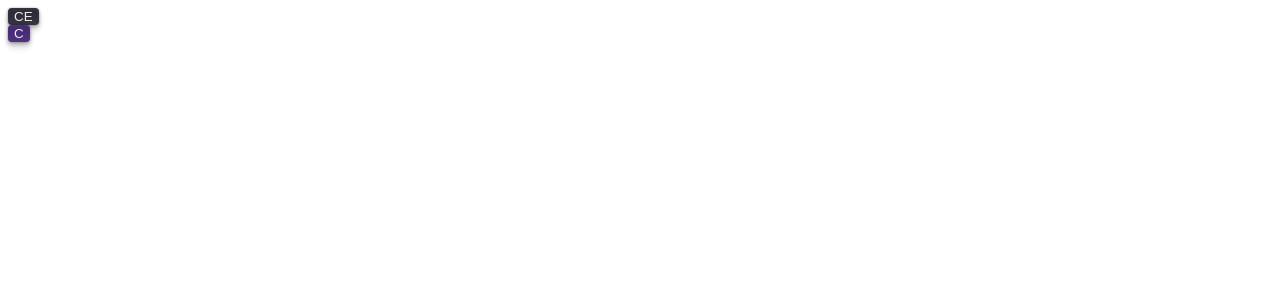
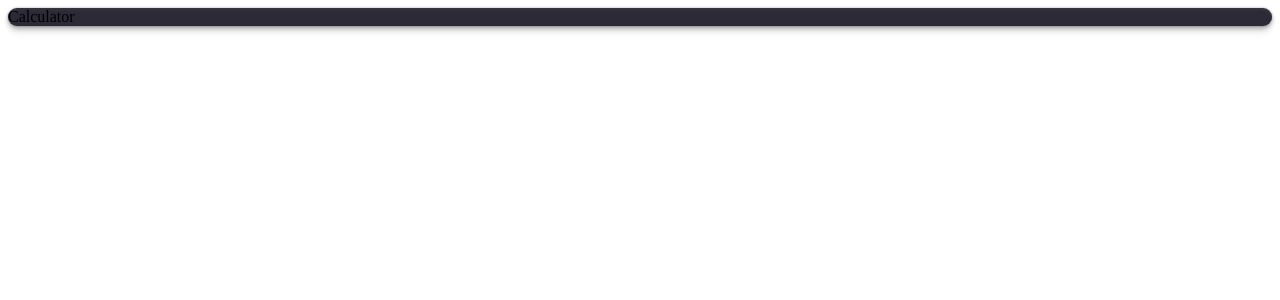
Before and after one commit to PedroAntonny/Calculator-React, a React (Vite) app: page / in a window 1280 px wide. Shown: the top 300 px of the page. Built offline with nearby package versions, Linux system fonts and the light colour scheme.

Commit message:
feat: add Card

```diff
--- a/src/App.tsx
+++ b/src/App.tsx
@@ -1,11 +1,14 @@
 import { Button } from './components/Button'
+import { Card } from './components/Card'
+import { Text } from './components/Text'
 
 function App() {
   return (
-    <div className="py-28 px-4">
-      <Button>CE</Button>
-      <Button variant="primary">C</Button>
-    </div>
+    <main className="py-28 px-4">
+      <Card>
+        <Text>Calculator</Text>
+      </Card>
+    </main>
   )
 }
 
--- /dev/null
+++ b/src/components/Card.tsx
@@ -0,0 +1,16 @@
+interface CardProps extends React.HTMLAttributes<HTMLDivElement> {
+  children: React.ReactNode
+}
+
+export function Card({ children, className, ...props }: CardProps) {
+  return (
+    <div
+      className={`bg-(--background) shadow-(--shadow) rounded-[16px] ${
+        className ? className : ''
+      }`}
+      {...props}
+    >
+      {children}
+    </div>
+  )
+}
```
Also changed, not shown: 1 other file (tests, documents, lock files or other folders).
